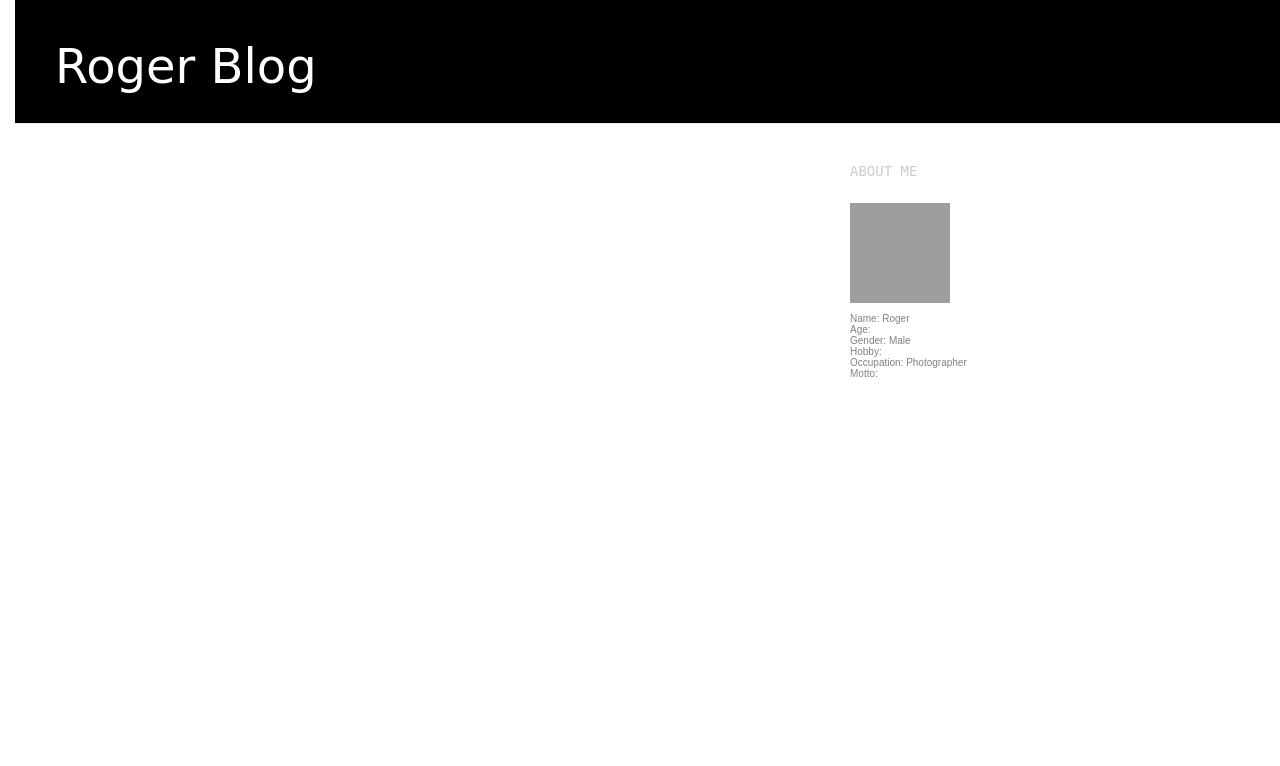
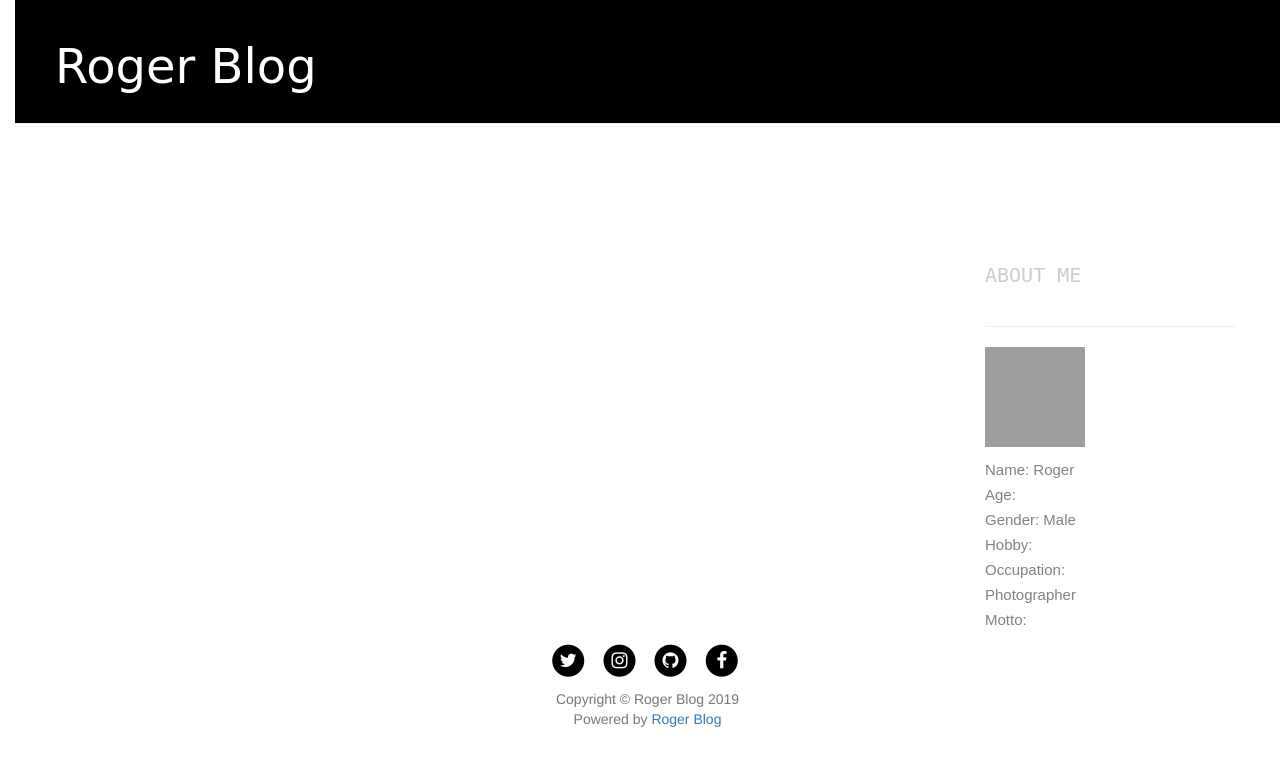
Before and after one commit to tulixxelivia/roger-blog, a Django app: page / in a window 1280 px wide. Shown: the top 766 px of the page. Run offline with Django 3.2, Linux system fonts and the light colour scheme; data that the repository does not hold is empty; some libraries are stand-ins or nearby versions; some web fonts are replaced; grey boxes are pictures that could not be loaded.

Commit message:
Third commit

```diff
--- a/blog/static/css/blog.css
+++ b/blog/static/css/blog.css
@@ -6,20 +6,25 @@ h1 a, h2 a{
 h3 {
     font-family:'B612 Mono', monospace;
     color:#ccc;
+    padding-top: 100px;
     padding-bottom:1em;
-    font-size: 14px;
+    font-size: 20px;
 }
 
 h4{
     font-family:'Montserrat', sans-serif;
     color:#828282;
-    font-size: 10px;
+    font-size: 15px;
+    line-height: 25px;
 }
 
 body{
     padding-left: 15px;
 }
 
+.sidebar-container{
+    padding-left: 150px;
+}
 .page-header {
     background-color:#000000;
     margin-top:0;
@@ -61,9 +66,25 @@ h1, h2{
 }
 
 .post{
-    margin-bottom: 70px;
+    margin-bottom: 50px;
 }
 
 .post h2 a, .post h2 a:visited{
     color:#000000;
 }
+
+.preview{
+    width:350px;
+    height:64px;
+    word-wrap:break-word;
+    overflow: hidden;
+    text-overflow: ellipsis;
+    display: -webkit-box;
+    -webkit-box-orient: vertical;
+    -webkit-line-clamp:3;
+}
+
+.copyright{
+
+    text-align: center;
+}
--- a/blog/templates/blog/base.html
+++ b/blog/templates/blog/base.html
@@ -1,4 +1,5 @@
 {% load static %}
+
 <html>
     <head>
         <title>Roger Blog</title>
@@ -6,6 +7,9 @@
         <link rel="stylesheet" href="//maxcdn.bootstrapcdn.com/bootstrap/3.2.0/css/bootstrap-theme.min.css">
         <link rel="stylesheet" href="{% static 'css/blog.css' %}">
         <link href="//fonts.googleapis.com/css?family=Stylish&display=swap" rel="stylesheet">
+        <link rel='stylesheet' href='https://use.fontawesome.com/releases/v5.7.0/css/all.css' integrity='sha384-lZN37f5QGtY3VHgisS14W3ExzMWZxybE1SJSEsQp9S+oqd12jhcu+A56Ebc1zFSJ' crossorigin='anonymous'>
+        <link href="//cdnjs.cloudflare.com/ajax/libs/font-awesome/4.6.3/css/font-awesome.min.css" rel="stylesheet" type="text/css">
+
     </head>
     <body>
        <div class="page-header">
@@ -28,8 +32,17 @@
                     {% block sidebar %}
                     {% endblock %}
                 </div>
+                <!-- Pager
+                <div class="Pager">
+                    {% block pager %}
+                    {% endblock %}
+                </div>-->
            </div>
        </div>
+       <footer>
+           {% block footer %}
+           {% endblock %}
+       </footer>
 
     </body>
 
--- a/blog/templates/blog/post_list.html
+++ b/blog/templates/blog/post_list.html
@@ -1,5 +1,6 @@
 {% extends 'blog/base.html' %}
 {% load static %}
+
 
 <html>
     <head>
@@ -8,6 +9,8 @@
         <link rel="stylesheet" href="//maxcdn.bootstrapcdn.com/bootstrap/3.2.0/css/bootstrap-theme.min.css">
         <link rel="stylesheet" href="{% static 'css/blog.css' %}">
         <link href="//fonts.googleapis.com/css?family=Stylish&display=swap" rel="stylesheet">
+        <link rel='stylesheet' href='https://use.fontawesome.com/releases/v5.7.0/css/all.css' integrity='sha384-lZN37f5QGtY3VHgisS14W3ExzMWZxybE1SJSEsQp9S+oqd12jhcu+A56Ebc1zFSJ' crossorigin='anonymous'>
+        <link href="//cdnjs.cloudflare.com/ajax/libs/font-awesome/4.6.3/css/font-awesome.min.css" rel="stylesheet" type="text/css">
     </head>
     <body>
         <div class="page-header">
@@ -25,13 +28,16 @@
                     {% block content %}
                         {% for post in posts %}
                             <div class="post">
+                                <img src="{{ post.img }}" />
+                                <h1><a href="{% url 'post_detail' pk=post.pk %}">{{ post.title }}</a></h1>
                                 <div class="date">
-                                    <p>published:{{ post.published_date }}</p>
+                                        <p>published:{{ post.published_date }}</p>
+                                    </div>
+                                <div class="preview">
+                                    <p>{{ post.text|linebreaksbr }}</p>
                                 </div>
-                                <h1><a href="{% url 'post_detail' pk=post.pk %}">{{ post.title }}</a></h1>
-                                <p>{{ post.text|linebreaksbr }}</p>
-                                <img src="{{ post.img }}" />
                             </div>
+                            <hr>
                         {% endfor %}
                      {% endblock %}
                 </div>
@@ -48,6 +54,7 @@
                     <h3>
                         ABOUT ME
                     </h3>
+                    <HR width="250px" size="7">
                     <div class="short-about">
                         <img src="https://cdn.shopify.com/s/files/1/0004/4063/1357/products/Smile.jpg?v=1550265507" alt="selfie" width="100px" height="100px">
                         <p>
@@ -64,8 +71,90 @@
                 </section>
                 {% endblock %}
                 </div>
+
+                <!-- Pager
+                <div class="pager">
+                    {% block pager %}
+                         <ul class="pagination">
+                         <li>
+                             <a href="/post/index/?page={{ posts.previous_page_number }}">First Page</a>
+                         </li>
+                         {% if posts.has_previous %}
+                            <li><a href ="/blog/post_list/?page={{ posts.previous_page_number }}">Previous Page</a></li>
+                         {% endif %}
+
+                         {% for num in posts.paginator.page_range %}
+                         <li><a href="/blog/post_list/?page={{ num }}">{{ num }}</a></li>
+                         {% endfor %}
+
+                         {% if posts.has_next %}
+                            <li><a href ="/blog/post_list/?page={{ posts.next_page_number }}">Next Page</a></li>
+                         {% endif %}
+                         <li><a href="/blog/post_list/?page={{ posts.paginator.num_pages }}">Last Page</a></li>
+                         </ul>
+                        {% for page_number in posts.paginator.page_range %}
+                            {% ifequal page_number posts.number %}
+                                {{ page_number}}
+                            {% else %}
+                                <a href="?page={{ page_number }}">{{ page_number }}</a>
+                            {% endifequal %}
+                        {% endfor %}
+                    {% endblock %}
+                </div> -->
             </div>
         </div>
+        <footer>
+            {% block footer %}
+            <div class="container">
+                <div class="row">
+                    <div class="col-lg-8 col-lg-offset-2 col-md-10 col-md-offset-1">
+                        <!-- SNS Link -->
+                        <ul class="list-inline text-center">
+                            <li>
+                                <a href="https://twitter.com">
+                                    <span class="fa-stack fa-lg">
+                                        <i class="fa fa-circle fa-stack-2x" style=color:black></i>
+                                        <i class="fa fa-twitter fa-stack-1x fa-inverse"></i>
+                                    </span>
+
+                                </a>
+                            </li>
+                            <li>
+                                <a href="https://instagram.com">
+                                    <span class="fa-stack fa-lg">
+                                            <i class="fa fa-circle fa-stack-2x" style=color:black></i>
+                                            <i class="fa fa-instagram fa-stack-1x fa-inverse"></i>
+                                        </span>
+                                </a>
+                            </li>
+                            <li>
+                                    <a href="https://github.com/tulixxelivia/roger-blog">
+                                        <span class="fa-stack fa-lg">
+                                            <i class="fa fa-circle fa-stack-2x" style=color:black></i>
+                                            <i class="fa fa-github fa-stack-1x fa-inverse"></i>
+                                        </span>
+                                    </a>
+                            </li>
+                            <li>
+                                    <a href="https://facebook.com">
+                                        <span class="fa-stack fa-lg">
+                                            <i class="fa fa-circle fa-stack-2x" style=color:black></i>
+                                            <i class="fa fa-facebook fa-stack-1x fa-inverse"></i>
+                                        </span>
+                                    </a>
+                            </li>
+                        </ul>
+                        <p class="copyright text-muted">
+                            Copyright © Roger Blog 2019
+                            <br>
+                            Powered by
+                            <a href="http://127.0.0.1:8000">Roger Blog</a>
+                        </p>
+                    </div>
+                </div>
+            </div>
+            {% endblock %}
+        </footer>
 
     </body>
 
--- a/blog/views.py
+++ b/blog/views.py
@@ -3,11 +3,23 @@ from .models import Post
 from django.utils import timezone
 from .forms import PostForm
 from django.shortcuts import redirect
-
+#from django.core.paginator import Paginator
+#from django.core.paginator import EmptyPage
+#from django.core.paginator import PageNotAnInteger
 # Create your views here.
 
 def post_list(request):
-    posts = Post.objects.filter(published_date__lte=timezone.now()).order_by('published_date')
+    posts = Post.objects.filter(published_date__lte=timezone.now()).order_by('-published_date')
+    #limit = 2
+    #paginator = Paginator(posts, limit)
+    #page = request.GET.get('page')
+    #try:
+    #    posts = paginator.page(page)
+    #except PageNotAnInteger:
+    #    posts = paginator.page(1)
+    #except EmptyPage:
+    #    posts = paginator.page(paginator.num_pages)
+
     return render(request, 'blog/post_list.html', {'posts':posts})
 
 def post_detail(request, pk):
@@ -16,12 +28,11 @@ def post_detail(request, pk):
 
 def post_new(request):
     if request.method == "POST":
-        form = PostForm(request.POST)
+        form = PostForm(request.POST, request.FILES)
         if form.is_valid():
             post = form.save(commit=False)
             post.author = request.user
             post.img=request.FILES.get('img')
-            post.new_img.save()
             post.published_date = timezone.now()
             post.save()
             return redirect('post_detail', pk=post.pk)
@@ -32,7 +43,7 @@ def post_new(request):
 def post_edit(request,pk):
     post = get_object_or_404(Post, pk=pk)
     if request.method == "POST":
-        form = PostForm(request.POST, instance=post)
+        form = PostForm(request.POST, request.FILES, instance=post)
         if form.is_valid():
             post = form.save(commit=False)
             post.author = request.user
```
Also changed, not shown: mysite/settings.py (+8 -1 lines), 1 other file.
